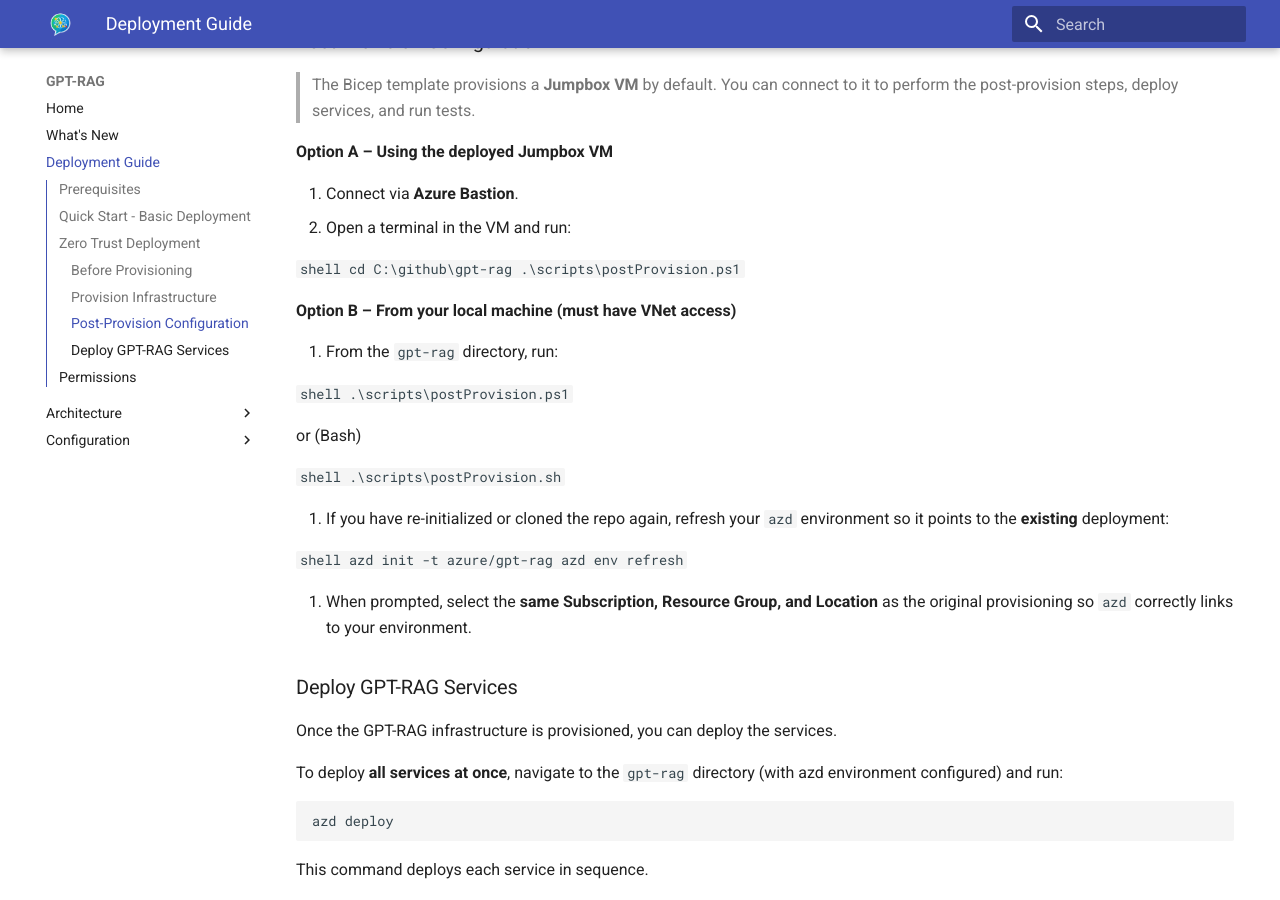
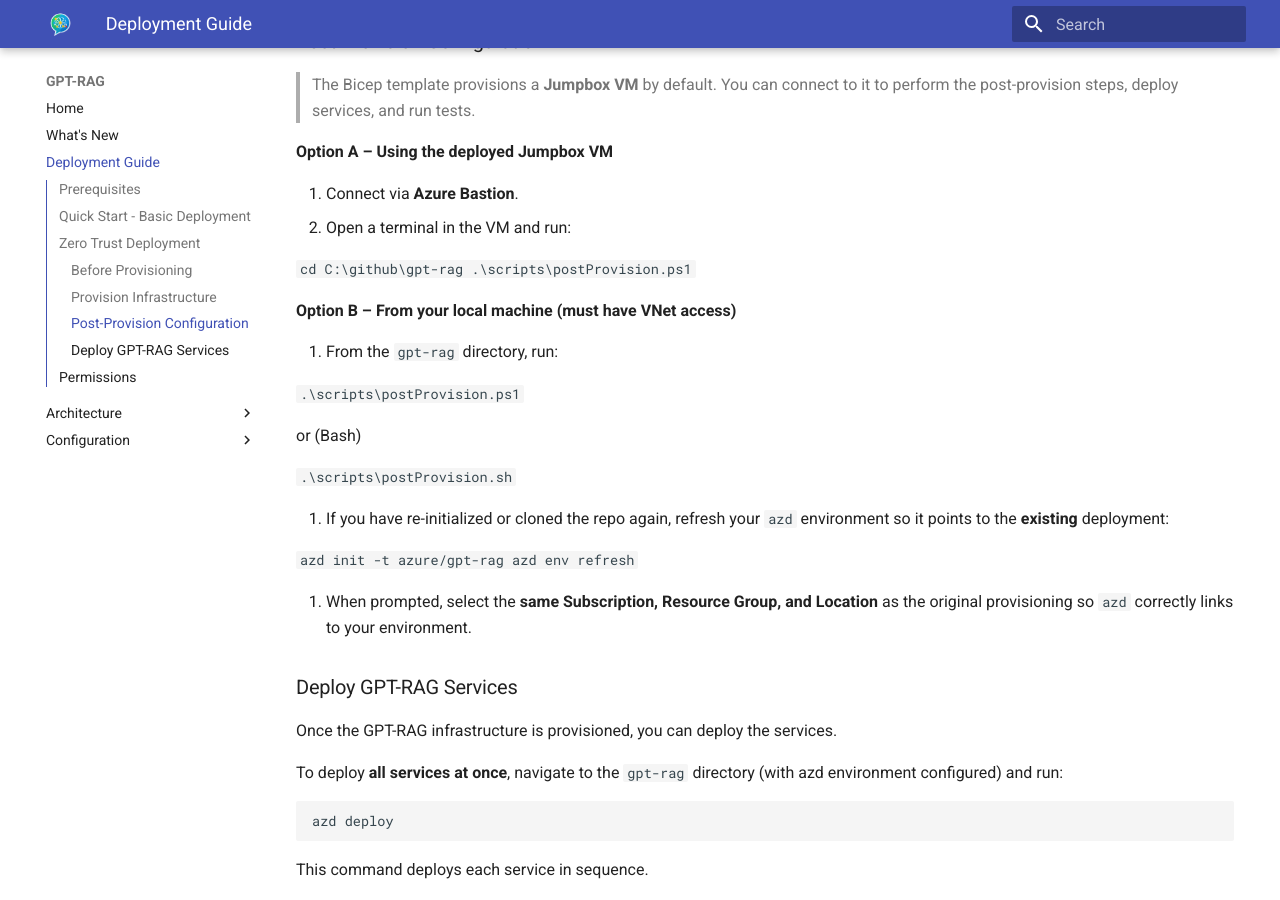
Before and after one commit to Azure/GPT-RAG, an MkDocs documentation site: the page built from docs/deploy.md, in a window 1280 px wide and 900 px high, scrolled down 1825 px. Built offline with MkDocs 1.6.1 and Material for MkDocs 9.7.7, drawn with Linux system fonts in a browser that asks for light colours.

Commit message:
documentation

````diff
--- a/docs/deploy.md
+++ b/docs/deploy.md
@@ -22,7 +22,7 @@
 
 Quick setup for demos without network isolation.
 
-```shell
+```
 azd init -t azure/gpt-rag
 azd provision
 ```
@@ -48,13 +48,13 @@
 
 Enable network isolation in your environment:
 
-```shell
+```
 azd env set NETWORK_ISOLATION true
 ```
 
 ### Provision Infrastructure
 
-```shell
+```
 azd provision
 ```
 
@@ -67,7 +67,7 @@
 1. Connect via **Azure Bastion**.
 2. Open a terminal in the VM and run:
 
-   ```shell
+   ```
    cd C:\github\gpt-rag
    .\scripts\postProvision.ps1
    ```
@@ -76,19 +76,19 @@
 
 1. From the `gpt-rag` directory, run:
 
-   ```shell
+   ```
    .\scripts\postProvision.ps1
    ```
 
    or (Bash)
 
-   ```shell
+   ```
    .\scripts\postProvision.sh
    ```
 
 2. If you have re-initialized or cloned the repo again, refresh your `azd` environment so it points to the **existing** deployment:
 
-   ```shell
+   ```
    azd init -t azure/gpt-rag
    azd env refresh
    ```
@@ -101,7 +101,7 @@
 
 To deploy **all services at once**, navigate to the `gpt-rag` directory (with azd environment configured) and run:
 
-```shell
+```
 azd deploy
 ```
 
````
Also changed, not shown: docs/architecture.md (+2 -0 lines), docs/whatisnew.md (+2 -0 lines), docs/media/architecture-zero-trust.png, 1 other file.
